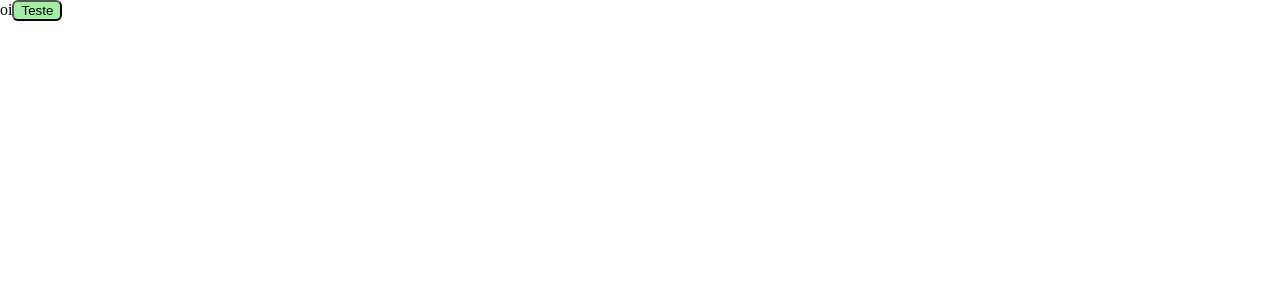
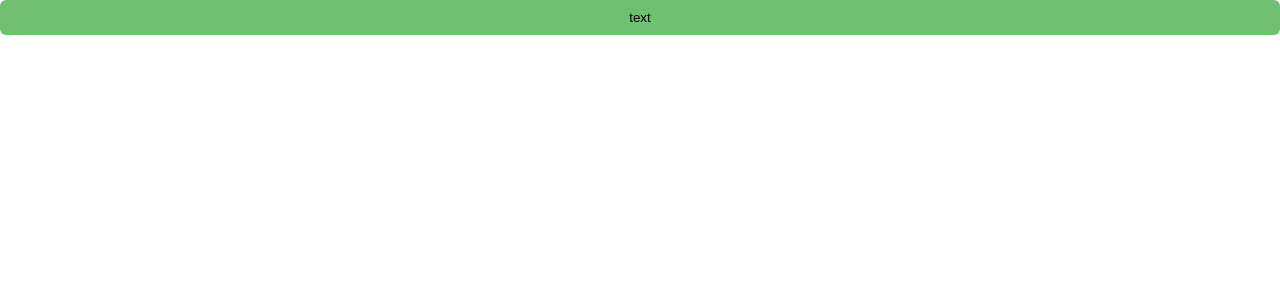
Before and after one commit to gabimirandaleal/gestao-de-habitos, a React (Create React App) app: page / in a window 1280 px wide. Shown: the top 300 px of the page. Built offline with nearby package versions, Linux system fonts and the light colour scheme.

Commit message:
style: change style button

```diff
--- a/src/Components/Button/index.jsx
+++ b/src/Components/Button/index.jsx
@@ -1,9 +1,9 @@
 import {ButtonStyled} from "./style"
 
-const Button = ({children, onclick, color, type}) => {
+const Button = ({ onclick, color, type, text}) => {
 
     return(
-        <ButtonStyled onClick={onclick} color={color} type={type}>{children}</ButtonStyled>
+        <ButtonStyled onClick={onclick} color={color} type={type}>{text}</ButtonStyled>
     )
 }
 export default Button;
--- a/src/Components/Button/style.js
+++ b/src/Components/Button/style.js
@@ -2,9 +2,11 @@ import styled from "styled-components";
 
 export const ButtonStyled = styled.button`
 
-    background-color: ${props => props.color ? "#6FC070" : "#A2EEA3"};
+    background-color: var(--medium-green);
     color:  ${props => props.color ? "#fff" : "#000000"};
-    width: 50px;
+    width: 100%;
+    padding: 10px;
     border-radius: 6px;
+    border: 0;
     cursor: pointer;
 `;
--- a/src/Pages/Home/index.jsx
+++ b/src/Pages/Home/index.jsx
@@ -2,9 +2,9 @@ import Button from "../../Components/Button"
 
 function Home() {
     return(
-        <div>oi
+        <div>
 
-            <Button>Teste</Button>
+            <Button text='text'></Button>
         </div>
     )
 }
```
Also changed, not shown: src/Components/Header/index.jsx (+15 -0 lines).
